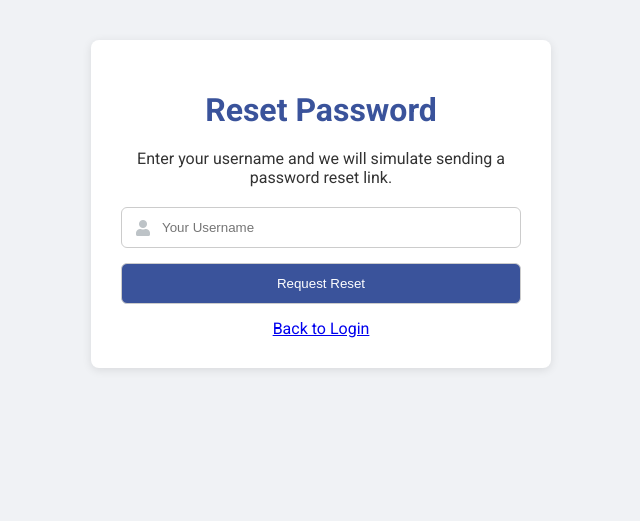
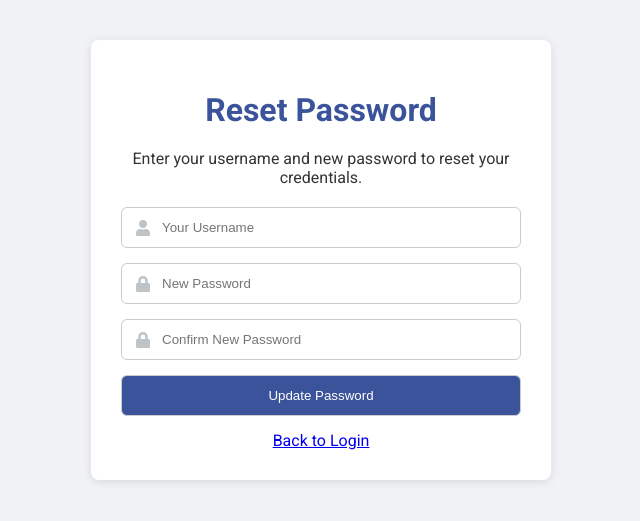
Before and after one commit to NOORALI81-msa/aqua-culture-dashboard, a Flask app: page /forgot_password in a window 1280 px wide. Shown: the part 61-582 px from the top of the page, without its empty margins (319-959 px from the left). Run offline with Flask 3, Linux system fonts and the light colour scheme; some libraries are stand-ins or nearby versions.

Commit message:
update the application changes in app.py and forgot html

```diff
--- a/app.py
+++ b/app.py
@@ -10,8 +10,7 @@ import datetime
 app = Flask(__name__)
 app.config['SECRET_KEY'] = os.getenv('SECRET_KEY', 'a_very_long_and_random_secret_key')
 # ⚠️ PASTE YOUR NEW RENDER DATABASE INTERNAL CONNECTION STRING HERE ⚠️
-# It must start with 'postgresql://' (all lowercase)
-app.config['SQLALCHEMY_DATABASE_URI'] = "postgresql://aqua_db_wcw4_user:2UEs5vgcbORzlFmzPrg0yPGikw9Feqie@dpg-d2bp1ajuibrs73fr3vl0-a/aqua_db_wcw4"
+app.config['SQLALCHEMY_DATABASE_URI'] = "PASTE_YOUR_NEW_INTERNAL_CONNECTION_STRING_HERE"
 app.config['SQLALCHEMY_TRACK_MODIFICATIONS'] = False
 UPLOAD_FOLDER = 'static/uploads'
 app.config['UPLOAD_FOLDER'] = UPLOAD_FOLDER
@@ -122,9 +121,23 @@ def register():
 def forgot_password():
     if request.method == 'POST':
         username = request.form['username']
-        # In a real app, you would email a reset link. Here we just simulate.
-        flash('If an account with that username exists, a reset link has been sent (simulation).', 'info')
-        return redirect(url_for('login'))
+        new_password = request.form['new_password']
+        confirm_password = request.form['confirm_password']
+
+        if new_password != confirm_password:
+            flash('Passwords do not match. Please try again.', 'danger')
+            return redirect(url_for('forgot_password'))
+
+        account = Employee.query.filter_by(username=username).first()
+        if account:
+            account.password = generate_password_hash(new_password)
+            db.session.commit()
+            flash('Your password has been updated successfully! You can now log in.', 'success')
+            return redirect(url_for('login'))
+        else:
+            flash('No account found with that username.', 'danger')
+            return redirect(url_for('forgot_password'))
+
     return render_template('forgot_password.html')
 
 @app.route('/dashboard')
--- a/templates/forgot_password.html
+++ b/templates/forgot_password.html
@@ -3,13 +3,21 @@
 {% block content %}
 <div class="auth-container">
     <h1>Reset Password</h1>
-    <p style="margin-bottom: 20px;">Enter your username and we will simulate sending a password reset link.</p>
+    <p style="margin-bottom: 20px;">Enter your username and new password to reset your credentials.</p>
     <form action="{{ url_for('forgot_password') }}" method="post" class="auth-form">
         <div class="input-group">
             <i class="fas fa-user"></i>
             <input type="text" name="username" placeholder="Your Username" id="username" required>
         </div>
-        <input type="submit" value="Request Reset">
+        <div class="input-group">
+            <i class="fas fa-lock"></i>
+            <input type="password" name="new_password" placeholder="New Password" id="new_password" required>
+        </div>
+        <div class="input-group">
+            <i class="fas fa-lock"></i>
+            <input type="password" name="confirm_password" placeholder="Confirm New Password" id="confirm_password" required>
+        </div>
+        <input type="submit" value="Update Password">
     </form>
     <div style="margin-top: 15px;">
         <a href="{{ url_for('login') }}">Back to Login</a>
```
